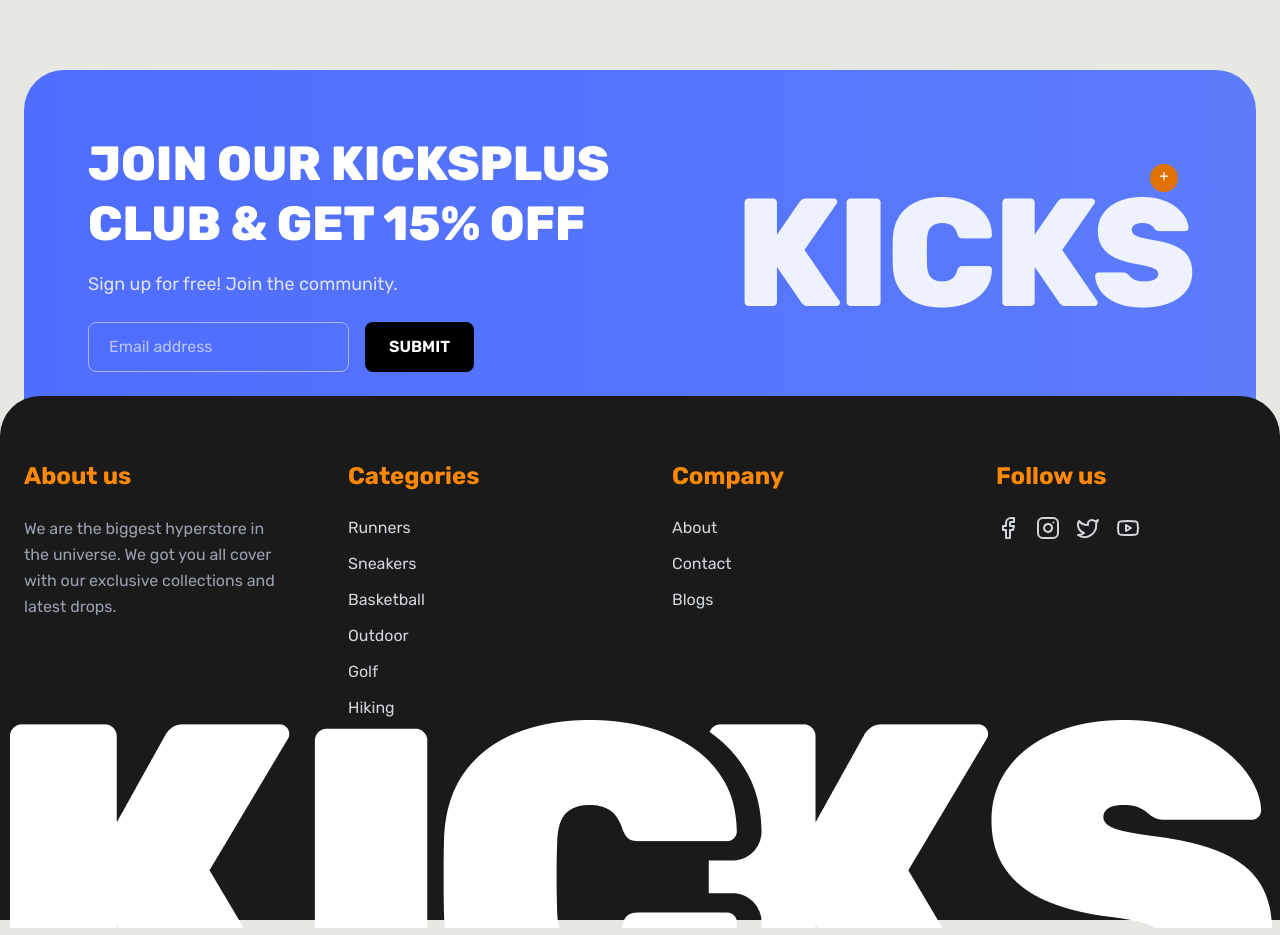
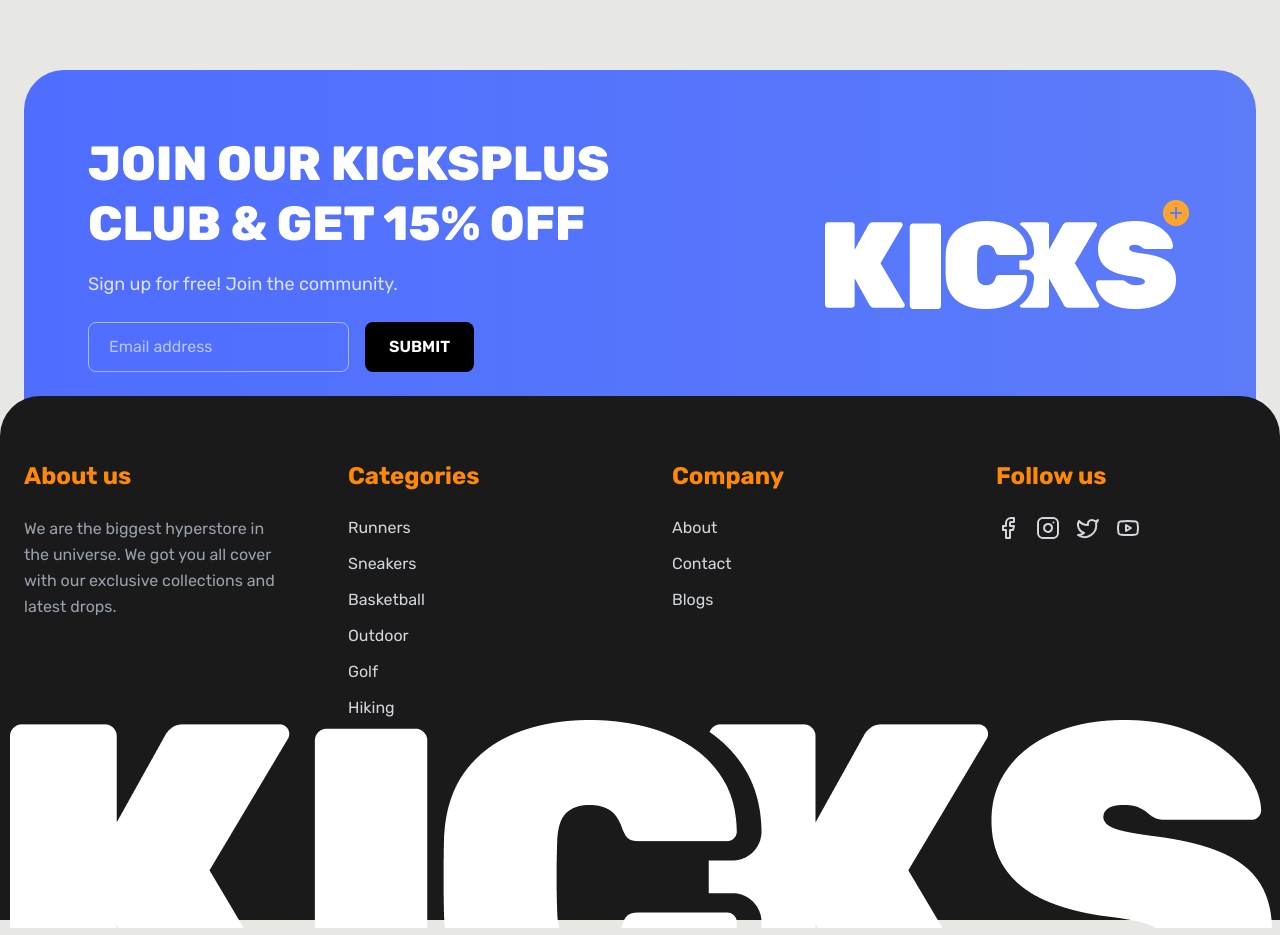
Before and after one commit to bashar35790/kicks-store, a Next.js app: page / in a window 1280 px wide. Shown: the part 2860-3795 px from the top of the page. Built offline with nearby package versions, Linux system fonts and the light colour scheme; no server answers.

Commit message:
fixed newsLetter section

```diff
--- a/src/components/layout/Footer.tsx
+++ b/src/components/layout/Footer.tsx
@@ -33,12 +33,7 @@ export const Footer = () => {
 
           {/* Right Big Text */}
           <div className="flex items-center gap-4 relative">
-            <div className="text-[12vw] font-extrabold text-white/90 tracking-tight hidden lg:block">
-              KICKS
-            </div>
-            <div className="w-7 h-7 absolute top-10 right-0 -translate-x-1/2 -translate-y-1/2 bg-amber-600 text-center rounded-full">
-              +
-            </div>
+            <img src="/newsletterLogo.png" alt="newsletterlogo" className="object-cover" />
           </div>
         </div>
       </section>
```
